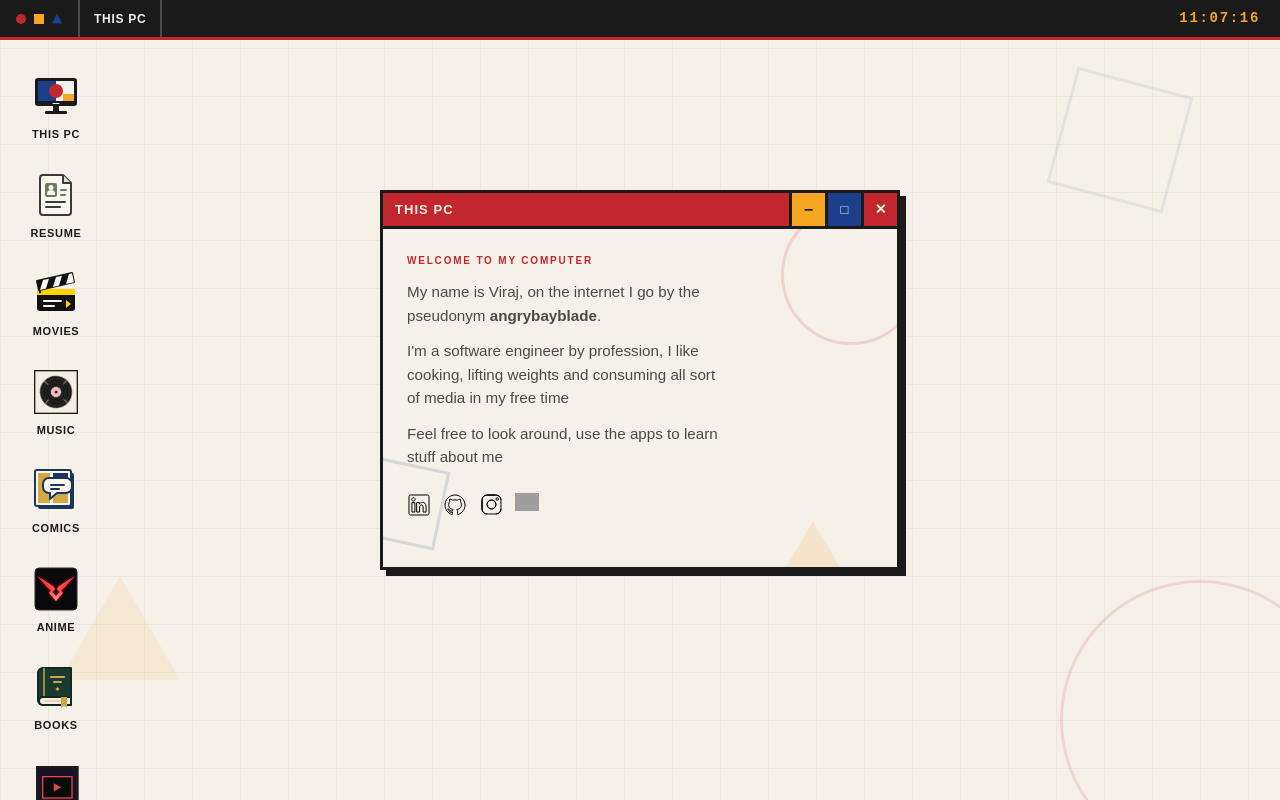
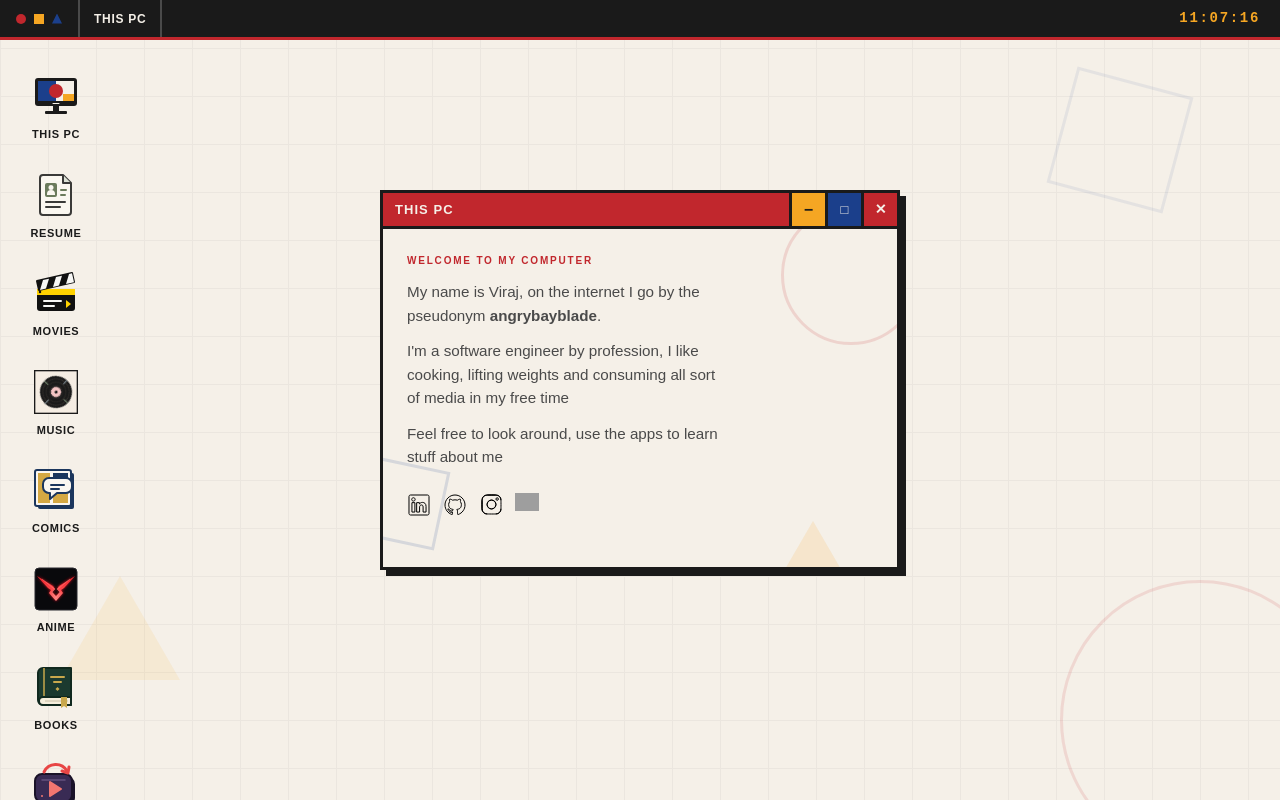
Before and after one commit to angrybayblade/computer, a Next.js app: page / in a window 1280 px wide. Built offline with nearby package versions, Linux system fonts and the light colour scheme; grey boxes are pictures that could not be loaded; a web font is replaced by a local one; what fast-average-color would draw is missing.

Commit message:
Redesign Vines desktop icon

```diff
--- a/app/components/apps/vines/index.tsx
+++ b/app/components/apps/vines/index.tsx
@@ -60,11 +60,14 @@ export function VinesApp() {
 
 function VinesIcon() {
   return (
-    <svg viewBox="0 0 36 36" width="100%" height="100%" aria-hidden>
-      <rect x="4" y="4" width="30" height="30" fill="#1A1228" stroke="#1A1A1A" strokeWidth="2" />
-      <rect x="8" y="11" width="22" height="16" fill="#0A0A0A" stroke="#E84545" strokeWidth="1" />
-      <polygon points="16,15.5 16,22.5 22.5,19" fill="#E84545" stroke="#1A1A1A" strokeWidth="0.75" strokeLinejoin="round" />
-      <rect x="8" y="28" width="22" height="2" fill="#2A2040" stroke="#1A1A1A" strokeWidth="0.5" />
+    <svg viewBox="0 0 48 48" width="100%" height="100%" aria-hidden="true">
+      <rect x="6" y="15" width="37" height="28" rx="7" fill="#1A1228" />
+      <rect x="3" y="12" width="37" height="28" rx="7" fill="#392B54" stroke="#1A1228" strokeWidth="2" />
+      <path d="M10 18h23" stroke="#64527E" strokeWidth="1.5" strokeLinecap="round" />
+      <path d="m18 20 11 7-11 7Z" fill="#F27670" stroke="#F27670" strokeWidth="2" strokeLinejoin="round" />
+      <path d="M12 10a13 13 0 0 1 23-1" fill="none" stroke="#E84545" strokeWidth="3" strokeLinecap="round" />
+      <path d="m30 9 6 2 1-6" fill="none" stroke="#E84545" strokeWidth="3" strokeLinecap="round" strokeLinejoin="round" />
+      <circle cx="10" cy="34" r="1" fill="#F27670" />
     </svg>
   );
 }
```
